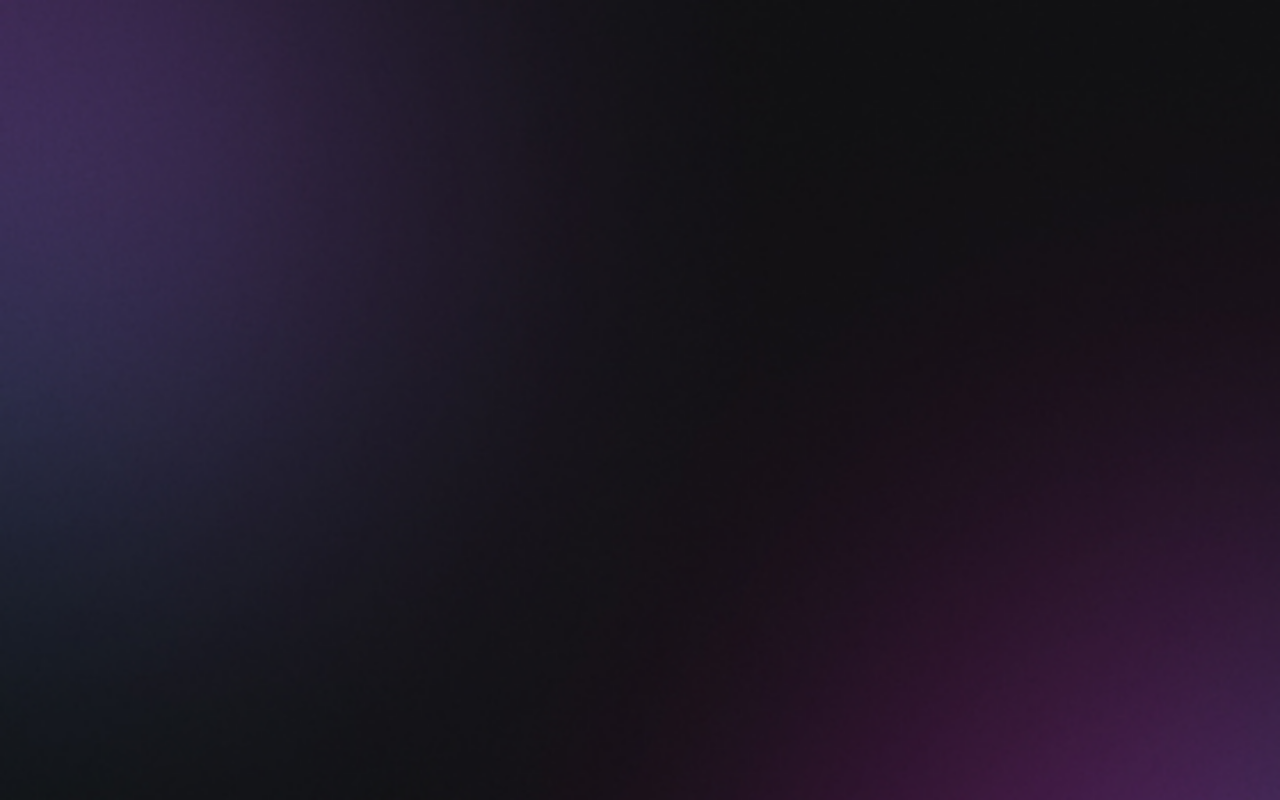
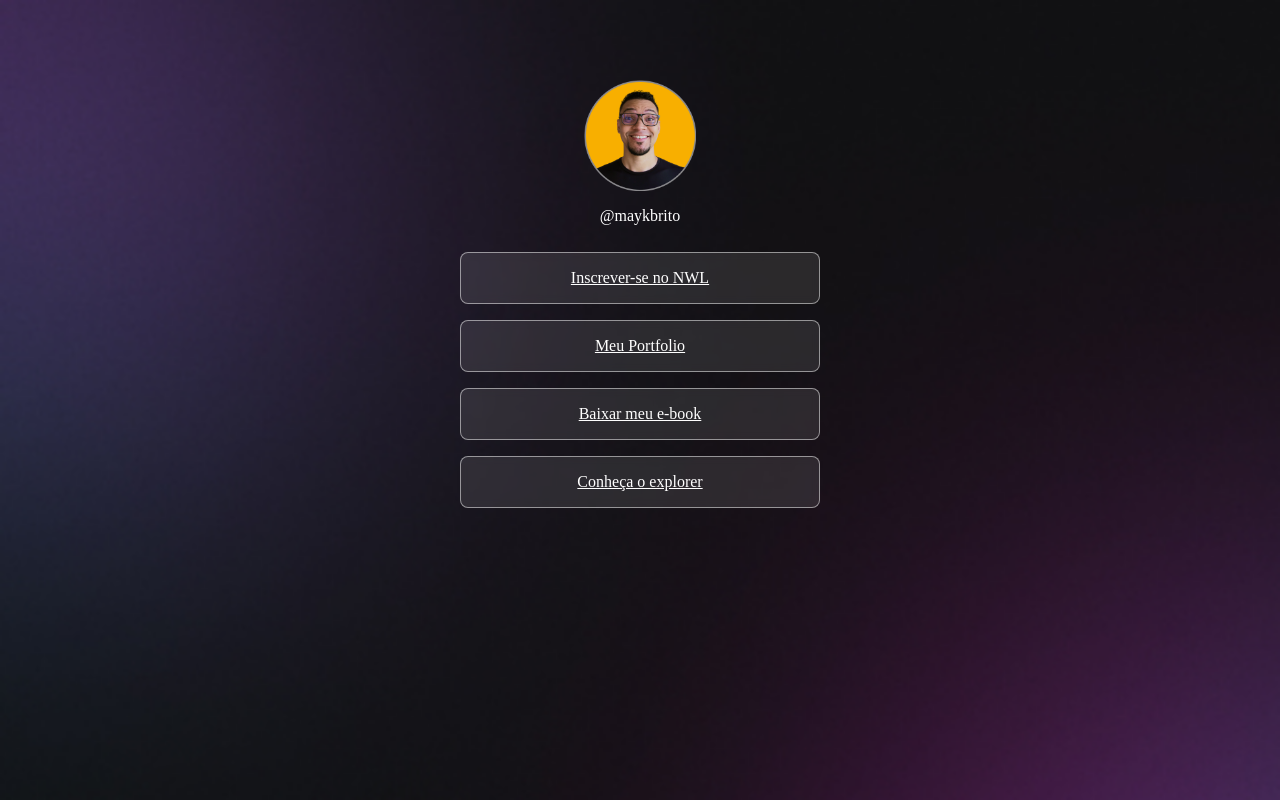
Before and after one commit to domdq/Projeto-Rocketseat, a plain HTML site: page index.html in a window 1280 px wide. Drawn offline with Linux system fonts and the light colour scheme.

Commit message:
feat style css

```diff
--- a/index.html
+++ b/index.html
@@ -1,12 +1,34 @@
 <!DOCTYPE html>
 <html lang="en">
 <head>
+  <link rel="preconnect" href="https://fonts.googleapis.com">
+<link rel="preconnect" href="https://fonts.gstatic.com" crossorigin>
+<link href="https://fonts.googleapis.com/css2?family=Inter:wght@100..900&display=swap" rel="stylesheet">
   <meta charset="UTF-8">
   <meta name="viewport" content="width=device-width, initial-scale=1.0">
-  <title>Document</title>
+  <title>DevLinks</title>
   <link rel="stylesheet" href="./style.css">
 </head>
 <body>
-
+<div id="container">
+  <div id="profile">
+    <img src="./img/avatar.png" alt="">
+    <p>@maykbrito</p>
+  </div>
+  <ul>
+    <li>
+      <a href="#">Inscrever-se no NWL</a>
+    </li>
+    <li>
+      <a href="#">Meu Portfolio</a>
+    </li>
+    <li>
+      <a href="#">Baixar meu e-book</a>
+    </li>
+    <li>
+      <a href="#">Conheça o explorer</a>
+    </li>
+  </ul>
+</div>
 </body>
 </html>
--- a/style.css
+++ b/style.css
@@ -1,6 +1,53 @@
+*{
+  margin: 0;
+  padding: 0;
+  box-sizing: border-box;
+}
 body{
   background-image: url(./img/bg-mobile.jpg);
   background-repeat: no-repeat;
   background-position:  top center;
   background-size: cover;
 }
+body *{
+  font-family: 'Inter' sans-serif;
+  color: #fff;
+}
+#container{
+  width: 360px;
+  height: 712px;
+  margin: auto;
+  margin-top: 56px;
+}
+#profile{
+  text-align: center;
+  padding: 24px;
+}
+#profile img{
+width: 112px;
+}
+#profile p {
+  font-weight: 500;
+  line-height: 25px;
+  margin-top: 8px;
+}
+/* links */
+ul{
+  list-style: none;
+  display: flex;
+  flex-direction: column;
+  gap: 16px;
+}
+ul li a{
+  display: flex;
+  justify-content: center;
+  align-items: center;
+  padding: 16px 24px;
+
+  background: rgba(255, 255, 255, 0.1);
+  border: 1px solid rgba(255, 255, 255, 0.5);
+  border-radius: 8px;
+
+  backdrop-filter: blur(4px);
+  -webkit-backdrop-filter: blur(4px);
+  }
```
